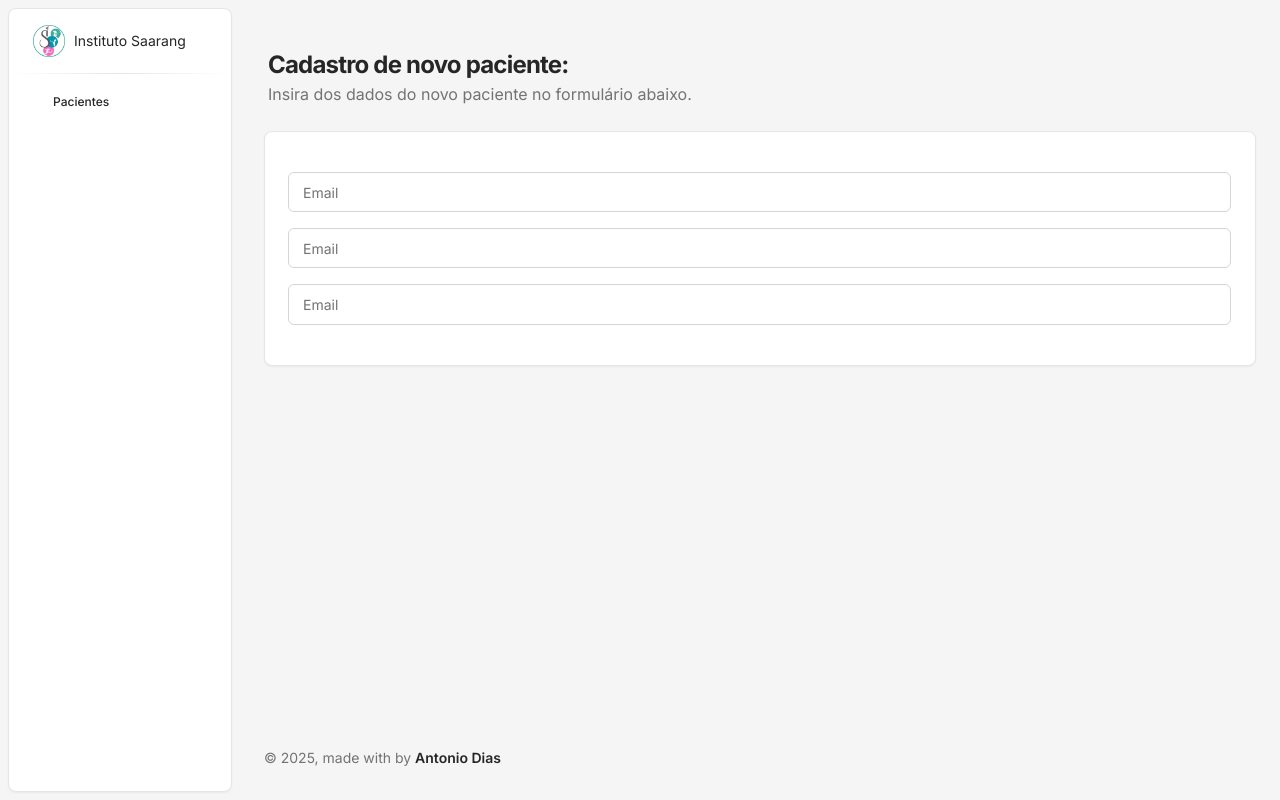
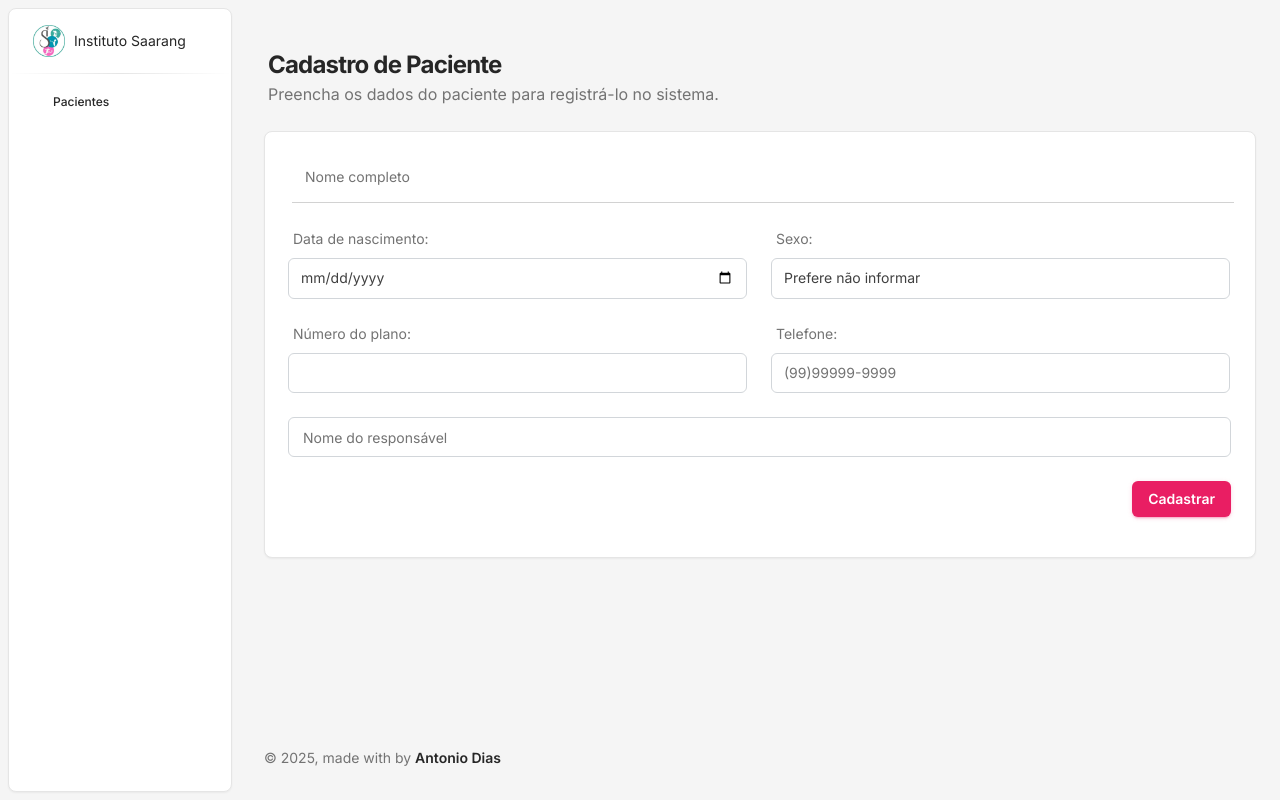
Before and after one commit to antonioisaacdias/clinic-manager, a Django app: page /patients/create/ in a window 1280 px wide. Run offline with Django 5.2, Linux system fonts and the light colour scheme; some libraries are stand-ins or nearby versions.

Commit message:
feat: implementa view e template de criação de paciente.

```diff
--- /dev/null
+++ b/apps/patient/forms.py
@@ -0,0 +1,34 @@
+from django import forms
+from .models import ModelPacient
+
+
+class PacientForm(forms.ModelForm):
+    class Meta:
+        model = ModelPacient
+        fields = [
+            'name',
+            'birth_date',
+            'gender',
+            'plan_card',
+            'phone',
+            'guardian_name',
+        ]
+        labels = {
+            'name': 'Nome Completo',
+            'birth_date': 'Data de Nascimento',
+            'gender': 'Gênero',
+            'plan_card': 'Carteira do Plano',
+            'phone': 'Telefone',
+            'guardian_name': 'Nome do Responsável',
+        }
+        widgets = {
+            'name': forms.TextInput(attrs={'class': 'form-control form-control-lg'}),
+            'birth_date': forms.DateInput(attrs={'type': 'date', 'class': 'form-control w-100'}),
+            'gender': forms.Select(attrs={'class': 'form-control w-100'}),
+            'plan_card': forms.TextInput(attrs={'class': 'form-control w-100'}),
+            'phone': forms.TextInput(attrs={'placeholder': '(99)99999-9999', 'class': 'form-control w-100'}),
+            'guardian_name': forms.TextInput(attrs={'class': 'form-control'}),
+        }
+        help_texts = {
+            'plan_card': 'Número da carteira do plano de saúde',
+        }
--- a/apps/patient/models.py
+++ b/apps/patient/models.py
@@ -16,6 +16,6 @@ class ModelPacient(models.Model):
     name = models.CharField(max_length=100, blank=False, null=False)
     birth_date = models.DateField()
     gender = models.CharField(max_length=1, choices=Gender.choices, default=Gender.NOT_INFORMED)
-    plan_card = models.CharField(max_length=100, unique=True)
+    plan_card = models.CharField(max_length=100, unique=True, null=True, blank=True)
     phone = models.CharField(max_length=11)
-    guardian_name = models.CharField(max_length=100)
+    guardian_name = models.CharField(max_length=100, null=True, blank=True)
--- a/apps/patient/templates/patient/create-patient.html
+++ /dev/null
@@ -1,22 +0,0 @@
-{% extends 'material-ui/home-base.html' %}
-
-{% load static %}
-
-{% block main %}
-<div class="card p-4">
-    <form action="">
-        <div class="input-group input-group-outline my-3">
-            <label class="form-label">Email</label>
-            <input type="email" class="form-control">
-        </div>
-        <div class="input-group input-group-outline my-3">
-            <label class="form-label">Email</label>
-            <input type="email" class="form-control">
-        </div>
-        <div class="input-group input-group-outline my-3">
-            <label class="form-label">Email</label>
-            <input type="email" class="form-control">
-        </div>
-    </form>
-</div>
-{% endblock %}
--- /dev/null
+++ b/apps/patient/templates/patient/pacient_form.html
@@ -0,0 +1,58 @@
+{% extends 'material-ui/home-base.html' %}
+
+{% load static %}
+
+{% block main %}
+<div class="card p-4">
+    <form action="" method="post">
+        {% csrf_token %}
+        <div class="input-group input-group-static mb-4 row mx-1">
+            <label class="form-label">Nome completo</label>
+            {{form.name}}
+        </div>
+        <div class="row">
+            <div class="input-group input-group-outline mb-4 mb-4 col d-flex flex-column">
+                <label>Data de nascimento:</label>
+                {{form.birth_date}}
+            </div>
+            <div class="input-group input-group-outline mb-4 mb-4 col d-flex flex-column">
+                <label>Sexo:</label>
+                {{form.gender}}
+            </div>
+        </div>
+        <div class="row">
+            <div class="input-group input-group-outline mb-4 mb-4 col d-flex flex-column">
+                <label>Número do plano:</label>
+                {{form.plan_card}}
+            </div>
+            <div class="input-group input-group-outline mb-4 mb-4 col d-flex flex-column">
+                <label>Telefone:</label>
+                {{form.phone}}
+            </div>
+        </div>
+        <div class="row">
+            <div class="input-group input-group-outline mb-4">
+                <label class="form-label">Nome do responsável</label>
+                {{form.guardian_name}}
+            </div>
+        </div>
+
+        {% if messages %}
+            {% for message in messages %}
+                <div class="alert alert-success alert-dismissible text-white fade show d-flex align-items-center" role="alert">
+                    <span class="alert-icon me-2">
+                        <i class="fa-solid fa-thumbs-up fs-5"></i>
+                    </span>
+                    <span class="alert-text flex-grow-1">{{ message }}</span>
+                    <button type="button" class="btn-close py-0 px-4" data-bs-dismiss="alert" aria-label="Close">
+                        <span aria-hidden="true" style="font-size: 2rem;">&times;</span>
+                    </button>
+                </div>
+            {% endfor %}
+        {% endif %}
+        <footer class="d-flex justify-content-end">
+            <button class="btn btn-primary fw-bold" type="submit">Cadastrar</button>
+        </footer>
+    </form>
+</div>
+{% endblock %}
--- a/apps/patient/urls.py
+++ b/apps/patient/urls.py
@@ -1,6 +1,6 @@
 from django.urls import path
-from . import views
+from .views import PatientCreateView
 
 urlpatterns = [
-    path('create/', views.create_patient_view, name='create_pacient')
+    path('create/', PatientCreateView.as_view(), name='patient_create')
 ]
--- a/apps/patient/views.py
+++ b/apps/patient/views.py
@@ -1,11 +1,25 @@
+from django.views.generic import ListView, CreateView, UpdateView, DeleteView
+from django.urls import reverse_lazy
 from django.shortcuts import render
+from django.contrib import messages
+from .models import ModelPacient
+from .forms import PacientForm
 
-# Create your views here.
-def create_patient_view(request):
-    if request.method == 'GET':
-        return render(request, 'patient/create-patient.html', {
-            'info': {
-                'title': 'Cadastro de novo paciente:',
-                'resume': 'Insira dos dados do novo paciente no formulário abaixo.',
-            }
-            })
+class PatientCreateView(CreateView):
+    model = ModelPacient
+    form_class = PacientForm
+    template_name = 'patient/pacient_form.html'
+    success_url = reverse_lazy('patient_create')
+
+    def get_context_data(self, **kwargs):
+        context = super().get_context_data(**kwargs)
+        context['info'] = {
+            'title': 'Cadastro de Paciente',
+            'resume': 'Preencha os dados do paciente para registrá-lo no sistema.'
+        }
+        return context
+
+    def form_valid(self, form):
+        response = super().form_valid(form)
+        messages.success(self.request, "Paciente cadastrado com sucesso!")
+        return response
--- a/templates/material-ui/home-base.html
+++ b/templates/material-ui/home-base.html
@@ -21,7 +21,7 @@
           <div class="collapse" id="submenuExample">
             <ul class="nav ms-4">
               <li class="nav-item">
-                <a class="nav-link text-dark" href="">
+                <a class="nav-link text-dark" href="{% url 'patient_create' %}">
                   Cadastrar novo paciente
                 </a>
               </li>
@@ -54,12 +54,12 @@
             </li>
             <li class="nav-item px-3 d-flex align-items-center">
               <a href="" class="nav-link text-body p-0">
-                <i class="fa-solid fa-gear"></i>
+                <i class="fa-solid fa-gear" style="font-size: 1.3rem;"></i>
               </a>
             </li>
             <li class="nav-item d-flex align-items-center">
               <a href="" class="nav-link text-body font-weight-bold px-0">
-                <i class="fa-regular fa-circle-user"></i>
+                <i class="fa-regular fa-circle-user " style="font-size: 1.3rem;"></i>
               </a>
             </li>
           </ul>
```
Also changed, not shown: apps/patient/migrations/0001_initial.py (added).
